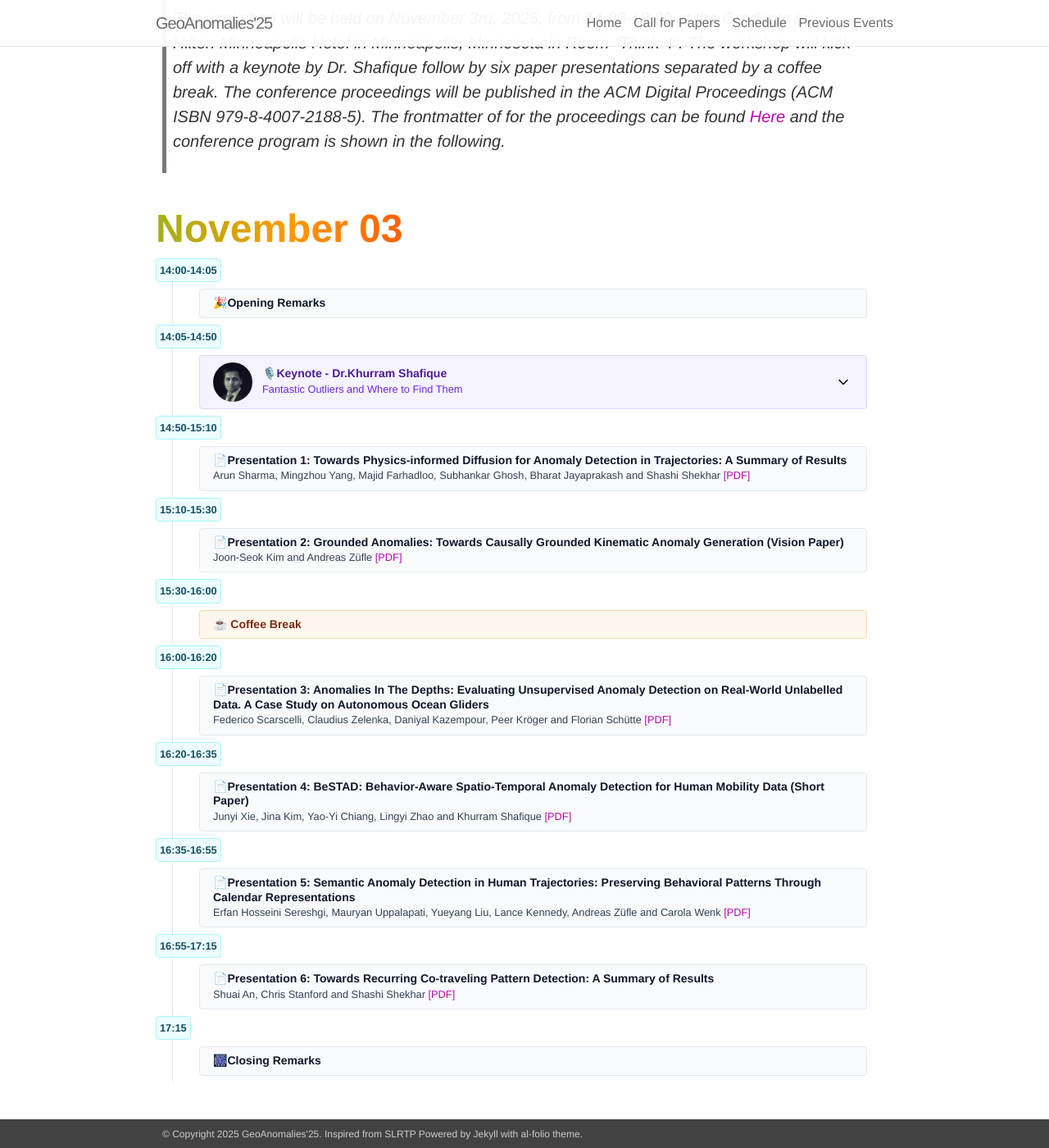
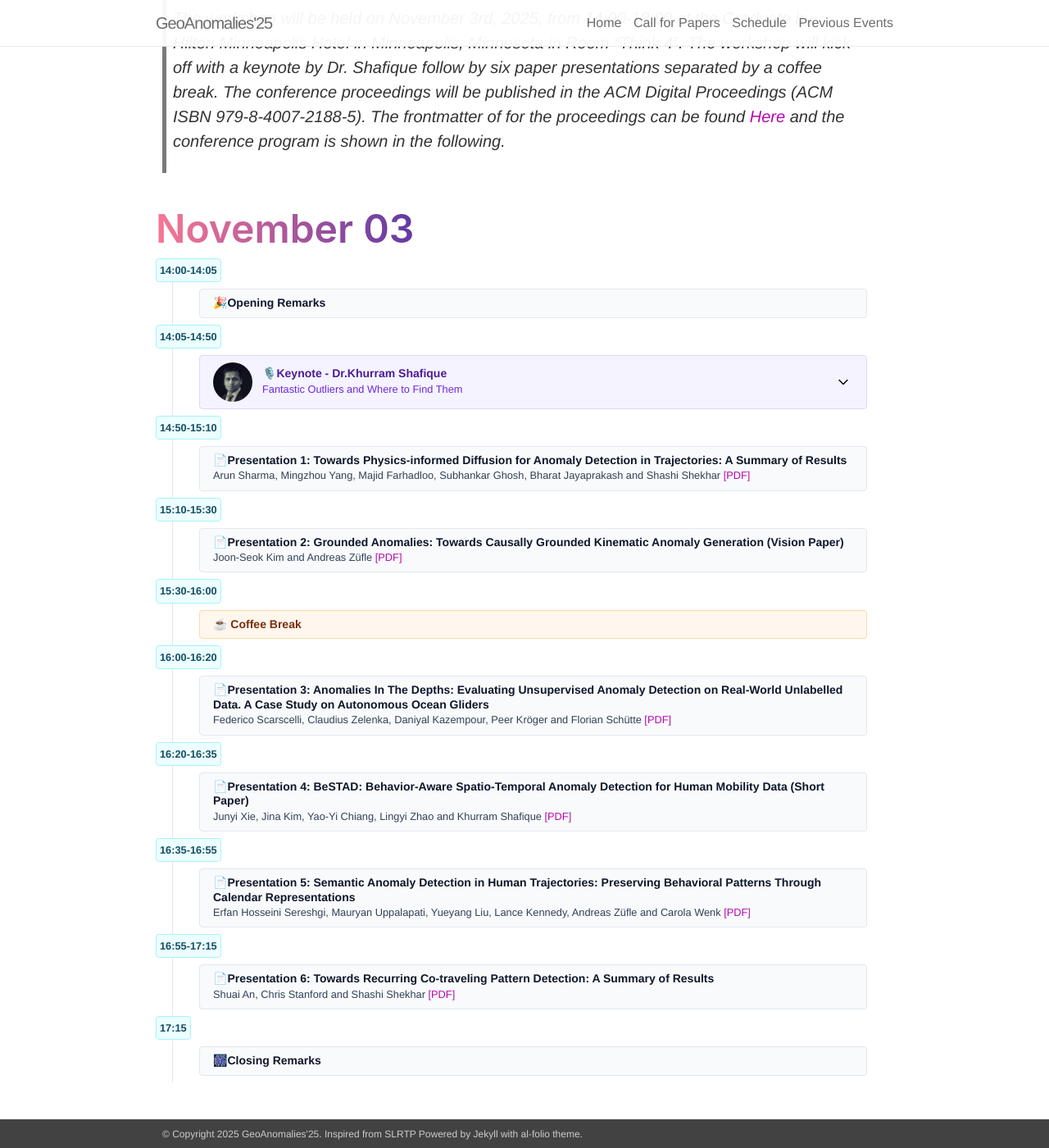
Before and after one commit to geoanomalies/geoanomalies.github.io, a Jekyll site: the page built from _pages/00_home.md, in a window 1280 px wide and 1400 px high, scrolled down 796 px. Shown: the whole window at 82% size. Built offline with Jekyll 4.4.1, drawn with Linux system fonts in a browser that asks for light colours; nearby versions of some CDN libraries.

Commit message:
change style

```diff
--- a/_sass/_schedule.scss
+++ b/_sass/_schedule.scss
@@ -28,12 +28,17 @@
 
     .schedule-date {
         font-size: 3rem;
-        font-weight: bold;
-        background: linear-gradient(270deg, #ff0000, #ff9900, #33cc33, #3399ff, #cc33ff, #ff0000);
-        background-size: 600% 100%;
+        font-family: -apple-system, BlinkMacSystemFont, "Segoe UI", Roboto,
+                 Helvetica, Arial, sans-serif;
+        font-weight: 600;
+
+        background: linear-gradient(90deg, #f97794, #623aa2);
+
+    /* background: linear-gradient(90deg, #38c8d8, #4f44e0); */
+
         background-clip: text;
+        -webkit-background-clip: text;
         color: transparent;
-        animation: gradientMove 2s linear infinite;
     }
 
     .events {
```
